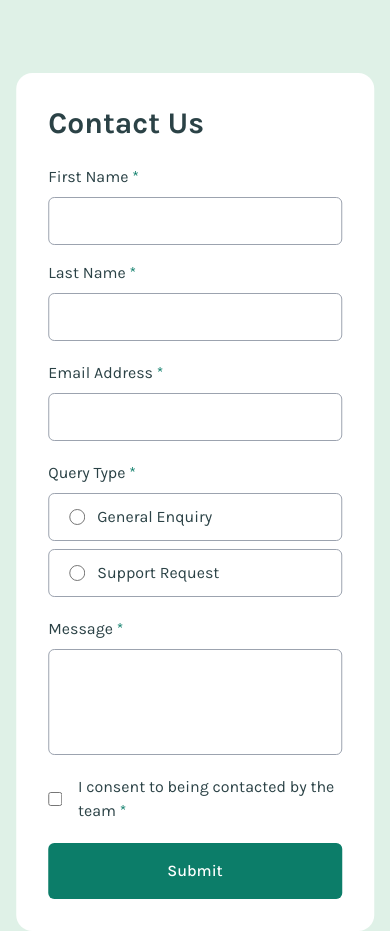
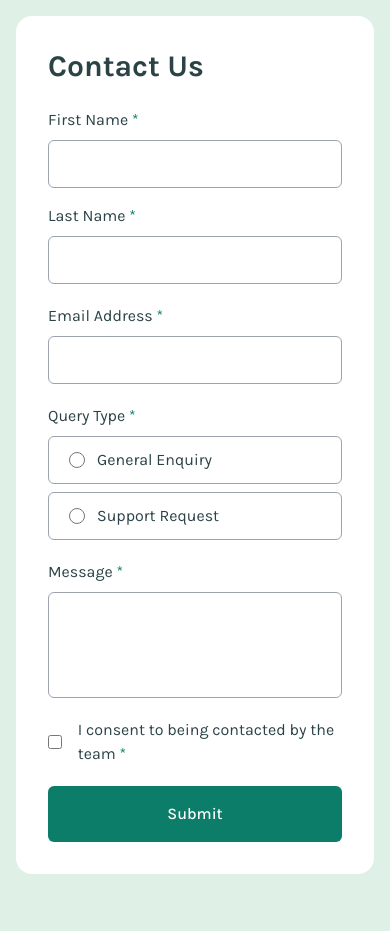
Before and after one commit to lucarl07/contact-form, a React (Vite) app: page / in a window 390 px wide. After the commit the page ends 890 px from the top, so only its background shows below. Built offline with nearby package versions, Linux system fonts and the light colour scheme.

Commit message:
📱 Add responsivity for screens below the 'md' breakpoint
md = Medium, width of 768px or higher

```diff
--- a/src/components/Container/Container.tsx
+++ b/src/components/Container/Container.tsx
@@ -6,13 +6,11 @@ interface ContainerProps {
 
 function Container({ children }: ContainerProps) {
   return (
-    <section
-      className="
-        absolute top-1/2 left-1/2 flex flex-col mt-20 p-8 gap-6 w-11/12 rounded-2xl bg-white
-        md:my-0 md:w-[672px]
-      "
-      style={{ transform: 'translate(-50%, -50%)' }}
-    >
+    <section className="
+      flex flex-col mx-4 my-4 p-8 gap-6 rounded-2xl bg-white
+      md:absolute md:-translate-x-1/2 md:-translate-y-1/2 md:top-1/2 md:left-1/2
+      md:m-0 md:w-[672px]
+    ">
       {children}
     </section>
   )
```
